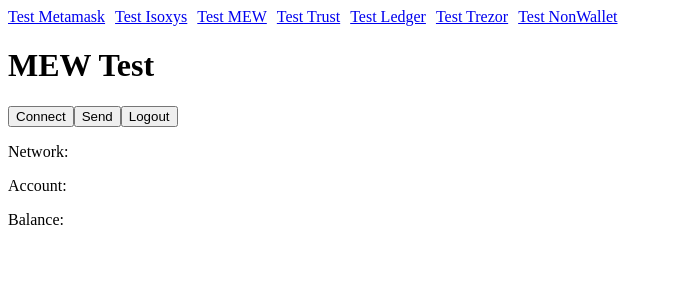
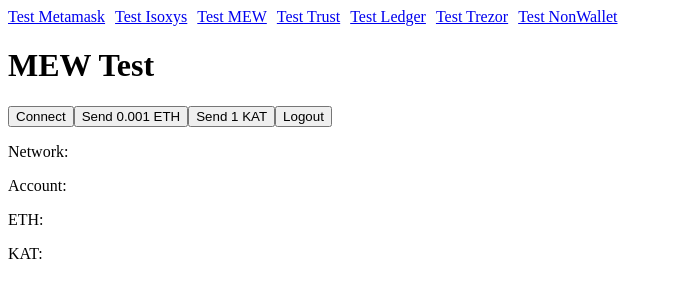
Before and after one commit to kambria-platform/capsule-core-js, a React (Create React App) app: page /mew in a window 1280 px wide. Shown: the top 300 px of the page, without its empty margins (0-673 px from the left). Built offline with nearby package versions, Linux system fonts and the light colour scheme.

Commit message:
add test, bugfix

```diff
--- a/package.json
+++ b/package.json
@@ -1,6 +1,6 @@
 {
   "name": "capsule-core-js",
-  "version": "1.2.3",
+  "version": "1.2.4",
   "description": "🚀 CapsuleCoreJS build a friendly interface of several Ethereum wallets and that might help developers can instantly power their Dapps.",
   "main": "index.js",
   "scripts": {
--- a/src/containers/testMEW/index.js
+++ b/src/containers/testMEW/index.js
@@ -2,6 +2,7 @@
 import WalletConnectQRCodeModal from "@walletconnect/qrcode-modal";
 import { MEW } from 'capsule-core-js';
 import Confirm from '../core/confirm';
+import KAT from '../../helpers/kat';
 
 const DEFAULT_STATE = {
   visible: false,
@@ -54,10 +55,18 @@
     this.mew = new MEW(4, this.options);
     this.mew.setAccountByMEW((er, web3) => {
       if (er) return console.error(er);
+      this.kat = new KAT(web3);
       this.watcher = this.mew.watch((er, re) => {
         if (er) return console.error(er);
-        this.setState(re);
+        return this.setState(re, () => {
+          return this.kat.balanceOf(this.state.account).then(kat => {
+            return this.setState({ kat });
+          }).catch(er => {
+            return console.error(er);
+          });
+        });
       });
+
     });
   }
 
@@ -70,6 +79,16 @@
       if (er) return console.error(er);
       return console.log(txId);
     });
+  }
+
+  sendErc20Tx = () => {
+    if (this.kat) this.kat.transfer(this.state.account, '1000000000000000000')
+      .then(txId => {
+        return console.log(txId);
+      })
+      .catch(er => {
+        return console.error(er);
+      });
   }
 
   logout = () => {
@@ -85,11 +104,13 @@
       <div>
         <h1>MEW Test</h1>
         <button onClick={this.connect}>Connect</button>
-        <button onClick={this.sendTx}>Send</button>
+        <button onClick={this.sendTx}>Send 0.001 ETH</button>
+        <button onClick={this.sendErc20Tx}>Send 1 KAT</button>
         <button onClick={this.logout}>Logout</button>
         <p>Network: {this.state.network}</p>
         <p>Account: {this.state.account}</p>
-        <p>Balance: {this.state.balance}</p>
+        <p>ETH: {this.state.balance}</p>
+        <p>KAT: {this.state.kat}</p>
         <Confirm
           open={this.state.visible}
           message={this.state.message}
--- /dev/null
+++ b/src/helpers/kat.js
@@ -0,0 +1,36 @@
+import ABI from './KAT.json';
+
+class KAT {
+  constructor(web3) {
+    this.web3 = web3;
+    this.contract = new this.web3.eth.Contract(ABI, '0x9dddff7752e1714c99edf940ae834f0d57d68546');
+  }
+
+  balanceOf = (address) => {
+    return new Promise((resolve, reject) => {
+      if (!address) return reject('Invalid input');
+      return this.contract.methods.balanceOf(address).call((er, balance) => {
+        if (er) return reject(er);
+        return resolve(balance);
+      });
+    });
+  }
+
+  transfer = (to, value) => {
+    return new Promise((resolve, reject) => {
+      return this.web3.eth.getAccounts((er, accounts) => {
+        if (er) return reject(er);
+        return this.contract.methods.transfer(to, value)
+          .send({ from: accounts[0] })
+          .on('transactionHash', txId => {
+            return resolve(txId);
+          })
+          .on('error', er => {
+            return reject(er);
+          });
+      });
+    });
+  }
+}
+
+export default KAT;
```
Also changed, not shown: src/helpers/KAT.json (added, +1 -0 lines), lib/provider/hybridWallet.js, 1 other file (tests, documents, lock files or other folders).
